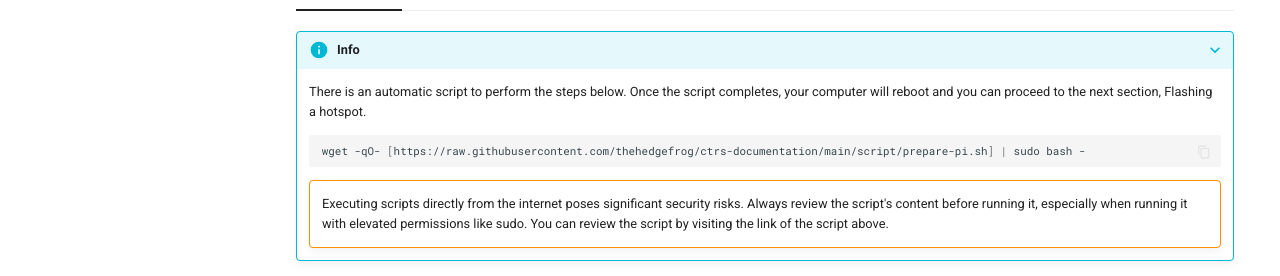
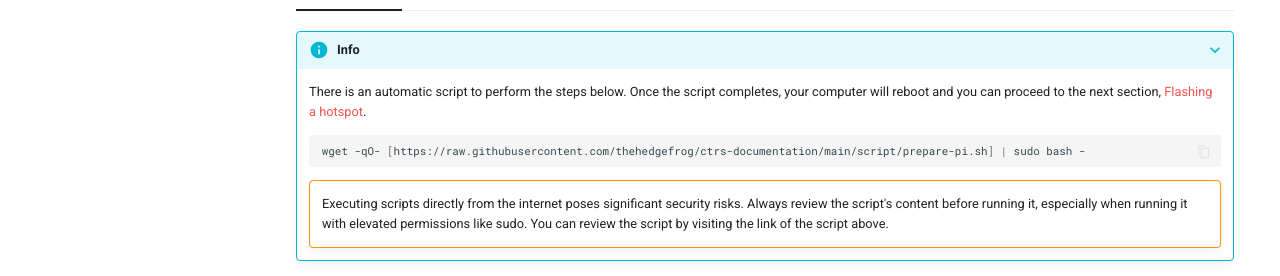
Before and after one commit to thehedgefrog/ctrs-documentation, an MkDocs documentation site: the page built from docs/preparing-pi.md, in a window 1280 px wide and 900 px high, scrolled down 729 px. Shown: the part 176-452 px from the top of the window. Built offline with MkDocs 1.6.1 and Material for MkDocs 9.7.7, drawn with Linux system fonts in a browser that asks for light colours; some of the changed lines change nothing that is shown.

Commit message:
add link

````diff
--- a/docs/preparing-pi.md
+++ b/docs/preparing-pi.md
@@ -31,7 +31,7 @@
 
 === "Raspberry Pi"
     ???+ info
-        There is an automatic script to perform the steps below.  Once the script completes, your computer will reboot and you can proceed to the next section, Flashing a hotspot.
+        There is an automatic script to perform the steps below.  Once the script completes, your computer will reboot and you can proceed to the next section, [Flashing a hotspot](flashing-hotspot.md).
         ``` sh
         wget -qO- [https://raw.githubusercontent.com/thehedgefrog/ctrs-documentation/main/script/prepare-pi.sh] | sudo bash -
         ```
````
